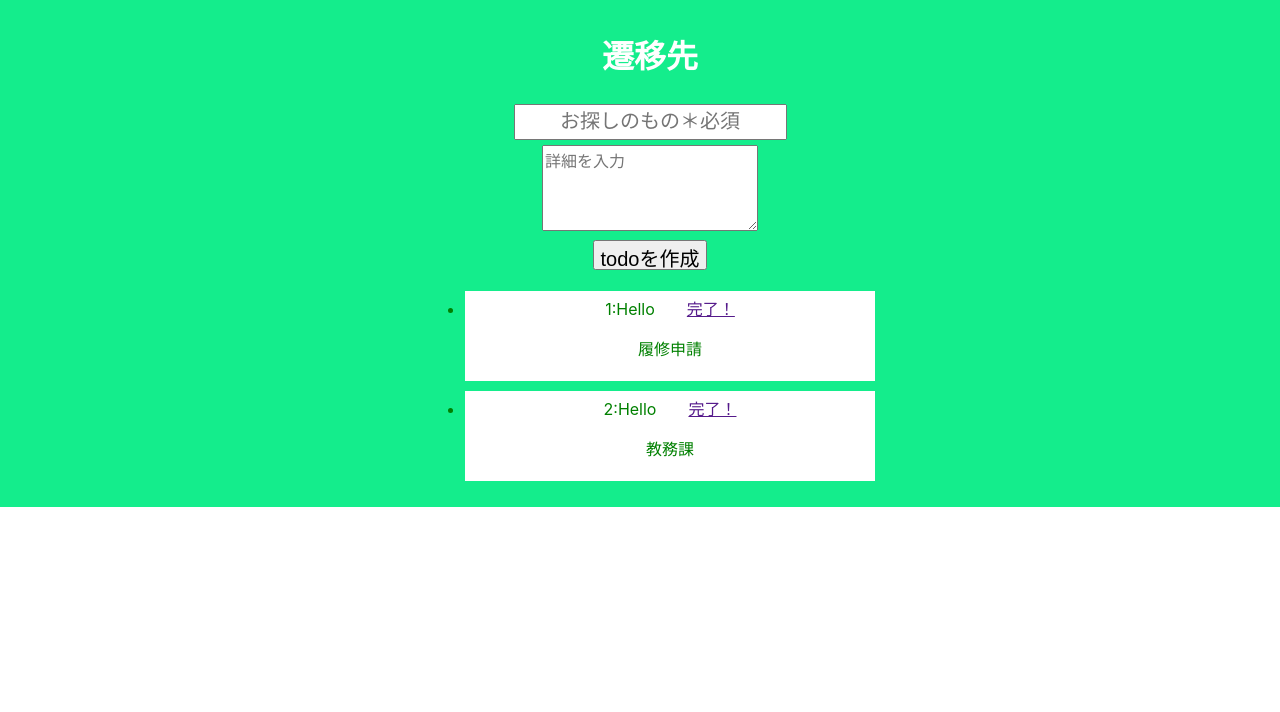
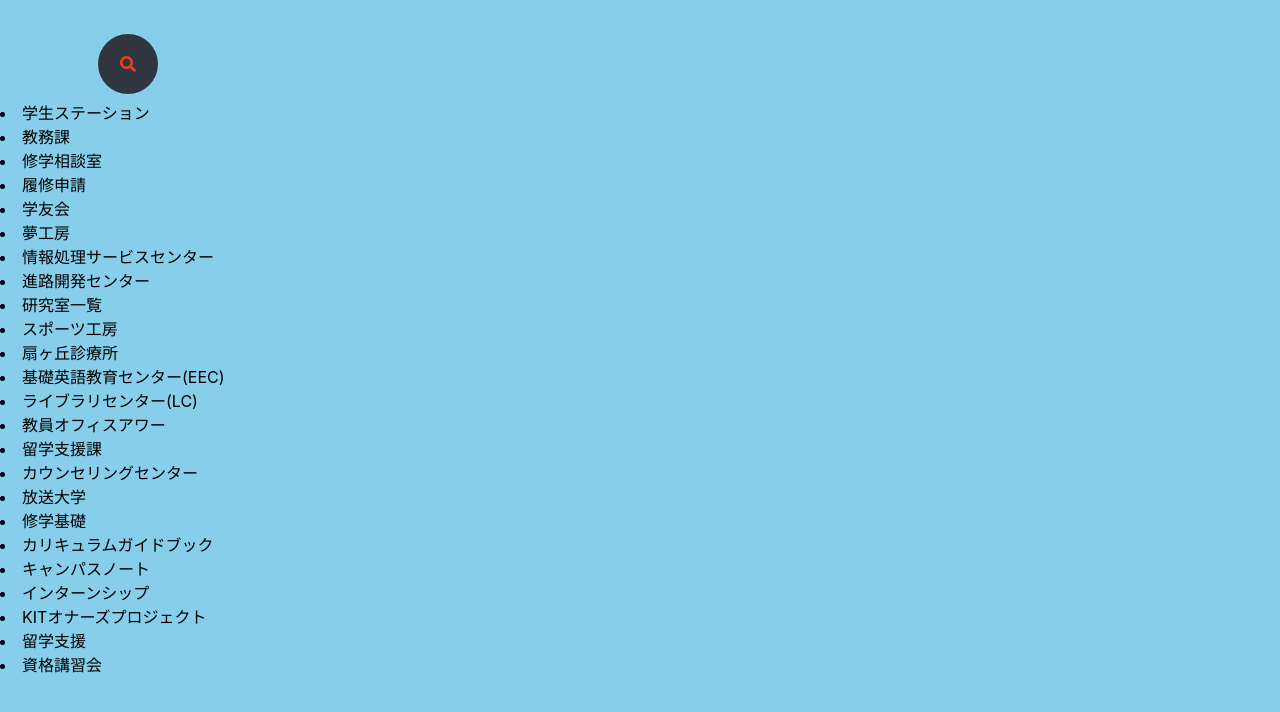
Before and after one commit to daikimare/react-portal, a React (Create React App) app: page / in a window 1280 px wide. Shown: the top 712 px of the page. Built offline with nearby package versions, Linux system fonts and the light colour scheme.

Commit message:
ポータル完成版のテンプレート

```diff
--- a/public/index.html
+++ b/public/index.html
@@ -9,6 +9,7 @@
       name="description"
       content="Web site created using create-react-app"
     />
+    <script defer src="https://use.fontawesome.com/releases/v5.0.6/js/all.js"></script>
     <link rel="apple-touch-icon" href="logo192.png" />
     <!--
       manifest.json provides metadata used when your web app is installed on a
--- a/src/App.js
+++ b/src/App.js
@@ -1,76 +1,73 @@
-import React, { Component } from 'react'
-import TodoList from './TodoList'
-import Form from './Form'
-import './css/App.css'
-
-
+import React, { Component } from 'react';
+//import Subject from './subject';
+import "./css/main.css";
 class App extends Component {
-
   constructor() {
     super()
-    const todos = [
-      {
-        id: 1,
-        title: "Hello",
-        desc: "履修申請",
-        done: false
-      },
-      {
-        id: 2,
-        title: "Hello",
-        desc: "教務課",
-        done: false
-      },
-    ]
     this.state = {
-      todos: todos,
-      countTodo: todos.length + 1,
+      //表示するリンク先
+      initialItem: [
+        "学生ステーション",
+        "教務課",
+        "修学相談室",
+        "履修申請",
+        "学友会",
+        "夢工房",
+        "情報処理サービスセンター",
+        "進路開発センター",
+        "研究室一覧",
+        "スポーツ工房",
+        "扇ヶ丘診療所",
+        "基礎英語教育センター(EEC)",
+        "ライブラリセンター(LC)",
+        "教員オフィスアワー",
+        "留学支援課",
+        "カウンセリングセンター",
+        "放送大学",
+        "修学基礎",
+        "カリキュラムガイドブック",
+        "キャンパスノート",
+        "インターンシップ",
+        "KITオナーズプロジェクト",
+        "留学支援",
+        "資格講習会"
+      ],
+      items: []
     }
   }
 
-  handleSubmit(e) {
-    e.preventDefault();
-    const title = e.target.title.value;
-    const desc = e.target.desc.value;
-    const todos = this.state.todos.slice()
-    const countTodo = this.state.countTodo
-
-    todos.push({
-      id: countTodo,
-      title: title,
-      desc: desc,
-      done: false,
-    });
-
-    this.setState({ todos })
-    this.setState({ countTodo: countTodo + 1 })
-
-
-    e.target.title.value = '';
-    e.target.desc.value = '';
+  componentDidMount() {
+    this.setState({items: this.state.initialItem})
   }
-
-  setTodoStatus(clickTodo){
-    const todos = this.state.todos.slice();
-    const todo = todos[clickTodo.id - 1];
-    todo.done =! todo.done;
-    todos[clickTodo.id - 1]= todo;
-
-    this.setState({todos});
+//記入されたテキストとinitialItemとの差分を求める
+  filterList = (e) => {
+    const updateList = this.state.initialItem.filter((item) => {
+      return item.toLowerCase().search( e.target.value.toLowerCase()) !== -1;
+    })
+    this.setState({items: updateList})
   }
 
   render() {
     return (
-      <div className="app">
-        <h1>遷移先</h1>
-        <Form handleSubmit={this.handleSubmit.bind(this)} />
-        <TodoList
-          todos={this.state.todos}
-          setTodoStatus={this.setTodoStatus.bind(this)}
-          />
+      <div>
+        <form action="">
+          <div className="search-box">
+            <input className="search-txt" type="text" placeholder="search" onChange={this.filterList}/>
+            <a class="search-btn" href="#">
+              <i className="fas fa-search"></i>
+            </a>
+          </div>
+        </form>
+        <div className="subjectList">
+          {this.state.items.map((item, index) => {
+            return (
+              <li className="subjectName" key={index}>{item}</li>
+            )
+          })}
+        </div>
       </div>
     );
   }
 }
 
-export default App
+export default App;
--- a/src/Form.js
+++ b/src/Form.js
@@ -8,7 +8,7 @@ class Form extends Component{
         <form onSubmit={this.props.handleSubmit}>
           <input name = "title" type = "text" placeholder = "お探しのもの＊必須" defaultValue = "" /><br/>
           <textarea name = "desc" placeholder = "詳細を入力" defaultValue = ""　/><br/>
-          <button type = "submit">todoを作成</button>
+          <button type = "submit">検索</button>
         </form>
       </div>
     )
--- a/src/css/App.css
+++ b/src/css/App.css
@@ -1,4 +1,3 @@
-/*
 .App {
   text-align: center;
 }
@@ -21,11 +20,3 @@
 .App-link {
   color: #09d3ac;
 }
-*/
-.app {
-  background-color: rgb(20, 237, 140);
-  width: 100%;
-  color: white;
-  padding: 10px;
-  text-align: center;
-}
--- a/src/css/Form.css
+++ /dev/null
@@ -1,14 +0,0 @@
-input, button {
-  margin: 5px;
-  font-size: 20px;
-  display: table-cell;
-  text-align: center;
-  vertical-align: middle;
-  height: 30px;
-}
-
-textarea {
-  height: 80px;
-  width: 210px;
-  font-size: 16px;
-}
--- a/src/css/index.css
+++ b/src/css/index.css
@@ -5,6 +5,7 @@ body {
     sans-serif;
   -webkit-font-smoothing: antialiased;
   -moz-osx-font-smoothing: grayscale;
+  background:skyblue;
 }
 
 code {
--- /dev/null
+++ b/src/css/main.css
@@ -0,0 +1,50 @@
+.search-box:hover > .search-txt{
+  right: 20px;
+  width: 240px;
+  padding: 0 6px;
+}
+.search-box:hover > .search-btn{
+  background: white;
+}
+.search-box{
+  position: absolute;
+  top: 8%;
+  left: 10%;
+  transform: translate(-50%,-50%);
+  background: #2f3640;
+  height: 40px;
+  border-radius: 40px;
+  padding: 10px;
+}
+
+.search-btn{
+  color: #e84118;
+  float: right;
+  width: 40px;
+  height: 40px;
+  border-radius: 50px;
+  background: #2f3640;
+  display: flex;
+  justify-content: center;
+  align-items: center;
+  transition: 0.4s;
+}
+
+.search-txt{
+  border:none;
+  background: none;
+  outline: none;
+  float: left;
+  padding: 0;
+  color: white;
+  font-size: 16px;
+  transition: 0.4s;
+  line-height: 40px;
+  width: 0px;
+}
+
+.subjectList{
+  height: 40px;
+  border-radius: 40px;
+  margin-top: 100px;
+}
--- a/src/css/todo.css
+++ /dev/null
@@ -1,11 +0,0 @@
-.undone {
-  width: 400px;
-  background-color: white;
-  color: green;
-  margin: 10px auto;
-  padding: 5px;
-}
-
-.done p {
-  display: none;
-}
```
